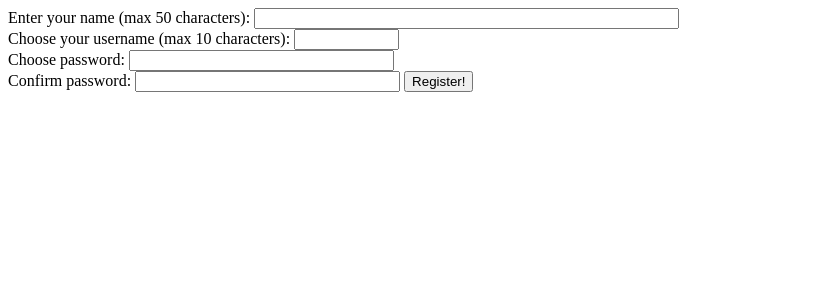
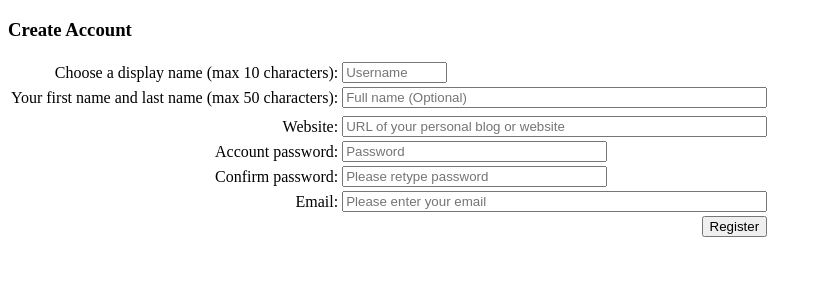
Before and after one commit to cyberguide119/mobilehub, a CodeIgniter app: page /index.php/auth/register in a window 1280 px wide. Shown: the top 300 px of the page, without its empty margins (0-822 px from the left). Run offline with CodeIgniter, Linux system fonts and the light colour scheme.

Commit message:
Made the UI of login page and register adhere to the CW1 mockups

```diff
--- a/application/views/register_view.php
+++ b/application/views/register_view.php
@@ -6,19 +6,39 @@ and open the template in the editor.
 <html>
     <head>
         <meta http-equiv="Content-Type" content="text/html; charset=UTF-8">
-        <title></title>
+        <title>Register</title>
     </head>
     <body>
+        <h3>Create Account</h3>
         <form action="/MobileHub/index.php/auth/createaccount" method="POST">
-        Enter your name (max 50 characters):
-            <input type="text" name='name' length="20" size="50">  <br>
-        Choose your username (max 10 characters):
-            <input type="text" name='uname' length="10" size="10">  <br>
-        Choose password:
-            <input type="password" name='pword' length="15" size="30"> <br>
-        Confirm password:
-            <input type="password" name='conf_pword' length="15" size="30">
-        <input type="submit" value='Register!'>
+        <table>
+        <tr>
+            <td align="right">Choose a display name (max 10 characters):</td>
+            <td><input type="text" name='uname' length="10" size="10" placeholder="Username"></td>
+        </tr>
+        <tr>
+            <td align="right">Your first name and last name (max 50 characters):</td>
+            <td><input type="text" name='name' length="20" size="50" placeholder="Full name (Optional)"></td>
+        </tr>
+        <td>
+        <tr>
+            <td align="right">Website:</td>
+            <td><input type="text" name='website' length="50" size="50" placeholder="URL of your personal blog or website"></td>
+        </tr>
+        <tr>
+            <td align="right">Account password:</td>
+            <td><input type="password" name='pword' length="15" size="30" placeholder="Password"></td>
+        </tr>
+        <tr>
+            <td align="right">Confirm password:</td>
+            <td><input type="password" name='conf_pword' length="15" size="30" placeholder="Please retype password"></td>
+        </tr>
+        <tr>
+            <td align="right">Email:</td>
+            <td><input type="text" name='email' length="50" size="50" placeholder="Please enter your email"></td>
+        </tr>
+            <tr><td></td><td align="right"><input type="submit" value='Register'></td></tr>
+        </table>
     </form>
     <span style="color: red"><?php echo $errmsg ?></span> <br>
     </body>
```
Also changed, not shown: application/views/login_view.php (+22 -4 lines).
